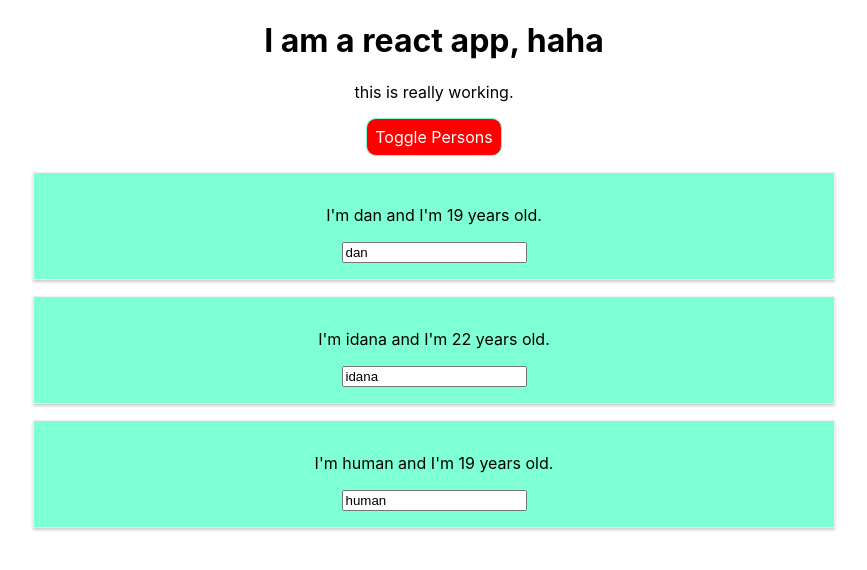
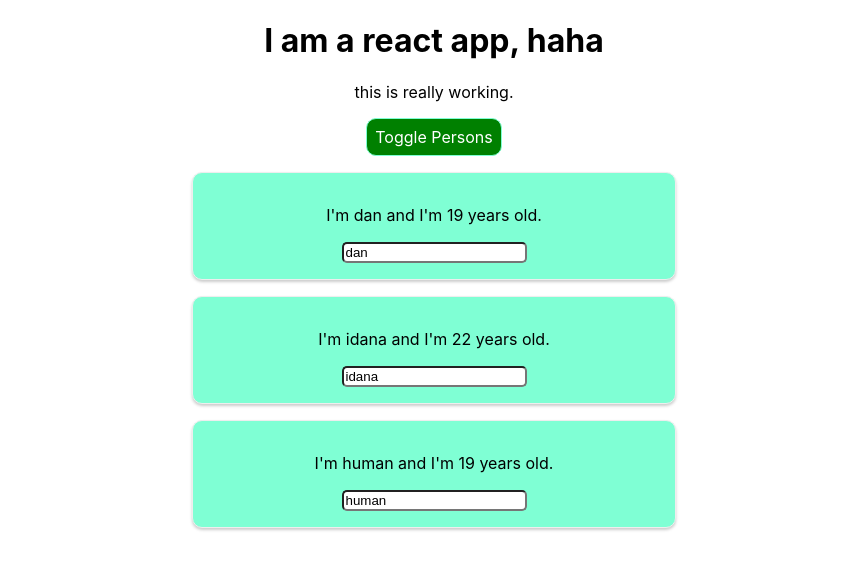
Before and after one commit to ELECTRON11111/first-react-app, a React (Create React App) app: page / in a window 1280 px wide. Both pictures are taken after a click on the button "Toggle Persons". Shown: the top 570 px of the page, without its empty margins (206-1073 px from the left). Built offline with nearby package versions, Linux system fonts and the light colour scheme.

Commit message:
worked with dynamically and conditionally using styled components

```diff
--- a/src/App.js
+++ b/src/App.js
@@ -1,8 +1,25 @@
 import React, {Component} from 'react';
 import './App.css';
-import Radium, {StyleRoot} from 'radium';
+import styled from 'styled-components';
 import Person from './Person/Person';
 
+// creating a styled button
+// we can also add dynamic or conditional styles using ${} since styled componets use template literals
+const StyledButton = styled.button`
+  background-color: ${props => props.alt? "green": "red"};
+  color: White;
+  font: inherit;
+  border: 1px solid aquamarine;
+  padding: 8px;
+  border-radius: 10px;
+  cursor: pointer;
+
+  &:hover {
+    background-color: ${props => props.alt? "lightgreen": "salmon"};
+    color: black;
+  }
+
+`;
 // One way to create a component
 class App extends Component {
   state = {
@@ -58,21 +75,6 @@
   }
 
   render(){
-    // Inline styling of elements
-    // Restriction is that you can't work on hover and some other pure CSS features
-    const style = {
-      backgroundColor: 'green',
-      color: 'White',
-      font: "inherit",
-      border: "1px solid aquamarine",
-      padding: "8px",
-      borderRadius: "10px",
-      cursor: "pointer",
-      ":hover": {
-        backgroundColor: "lightgreen",
-        color: "black"
-      }
-    }
     // remember : Everything in React is JavaScript
     // So when the Render method is called what ever javascript we write here will run
     //  So we use that for writing cleaner dynamic and conditional content
@@ -99,11 +101,11 @@
         </div>
       );
 
-      style.backgroundColor = "red";
-      style[":hover"] = {
-        backgroundColor: "salmon",
-        color: "black"
-      }
+      // style.backgroundColor = "red";
+      // style[":hover"] = {
+      //   backgroundColor: "salmon",
+      //   color: "black"
+      // }
 
     }
 
@@ -116,21 +118,19 @@
     }
 
     return (
-      <StyleRoot>
-        {/* // Also every tag you want to use would be nested in one div per component */}
+      // Also every tag you want to use would be nested in one div per component
       <div className="App">
         <h1>I am a react app, haha</h1>
         <p className= {classes.join(' ')}>this is really working.</p>
 
-          <button
-            style={style}
+        <StyledButton
+          alt = {this.state.showPersons}
           onClick={this.togglePersonsHandler}
-          >Toggle Persons</button>
+        >Toggle Persons</StyledButton>
         {persons}
       </div>
-      </StyleRoot>
     )
   }
 };
 
-export default Radium(App);
+export default App;
--- a/src/Person/Person.css
+++ b/src/Person/Person.css
@@ -8,3 +8,9 @@
     text-align: center;
     background-color: aquamarine;
 }
+
+@media (min-width: 500px) {
+    .Person {
+        width: 450px;
+    }
+}
--- a/src/Person/Person.js
+++ b/src/Person/Person.js
@@ -1,38 +1,47 @@
 import React from 'react';
-import Radium from 'radium';
-import './Person.css'
+import styled from 'styled-components';
+// import './Person.css'
 
-// The React imported is needed to convert our JSX to regular JavaScript
+const StyledDiv = styled.div`
+    width: 60%;
+    margin: 16px auto;
+    border: 1px solid #eee;
+    border-radius: 10px;
+    box-shadow: 0 2px 3px #ccc;
+    padding: 16px;
+    text-align: center;
+    background-color: aquamarine;
 
-// A component is just a function that returns some JSX
-// function Person(){
-//     return (
-//         <div className='Person'>
-//             <h1>I am a person</h1>
-//         </div>
-//     );
-// };
+    @media (min-width: 500px) {
+        width: 450px;
+    }
+`;
 
-// Advantage the function expression has over function declaration is access to the 'this' keyword
-// A component can take 'props' basically attributes that are added to the component
+const style = {
+    "border-radius": "5px"
+}
+
 const person = (props) => {
-    const style = {
-        '@media (min-width: 500px)': {
-            width: "450px"
-        }
-    }
 
     // To write dynamic javascript in JSX we use {}
     return (
-        <div className='Person'>
+        <StyledDiv>
             <p onClick={props.click}>I'm {props.name} and I'm {props.age} years old.</p>
 
             {/* You can also take the value inputed between the <person></person> tags with props.children property */}
 
             <p>{props.children}</p>
             {/* I set up two way binding here, it means I specifically set the value of an elem and make provision for changes */}
-            <input type = "text" onChange={props.changed} value = {props.name}/>
-        </div>
+
+            <input
+
+                type = "text"
+                onChange={props.changed}
+                value = {props.name}
+                style = {style}
+            />
+
+        </StyledDiv>
     )
 
 };
@@ -40,4 +49,4 @@
 /**
  * For components created with classes, the props are accessed using 'this.props'
  */
-export default Radium(person);
+export default person;
```
Lines whose indentation alone changed are shown as unchanged.
